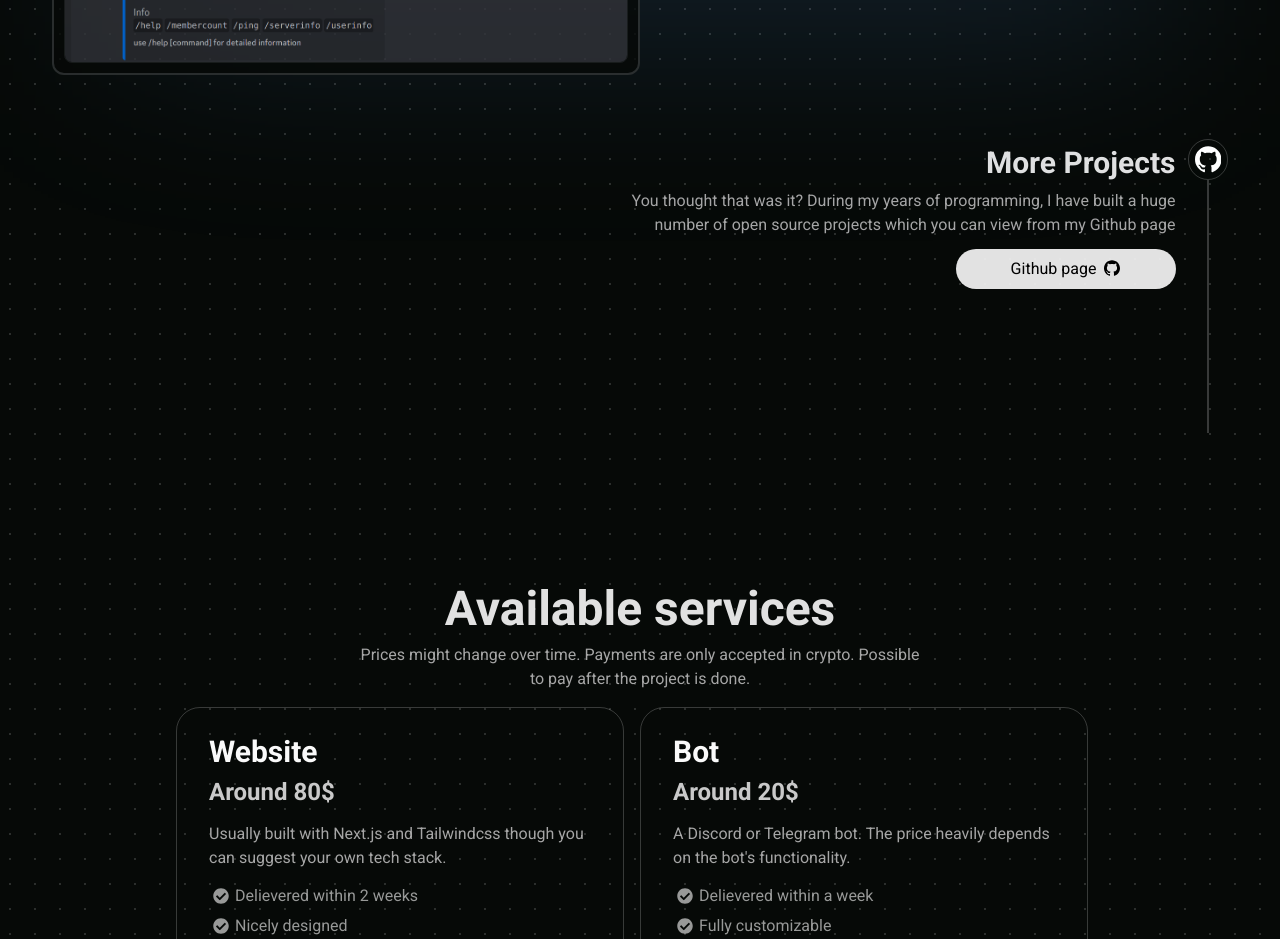
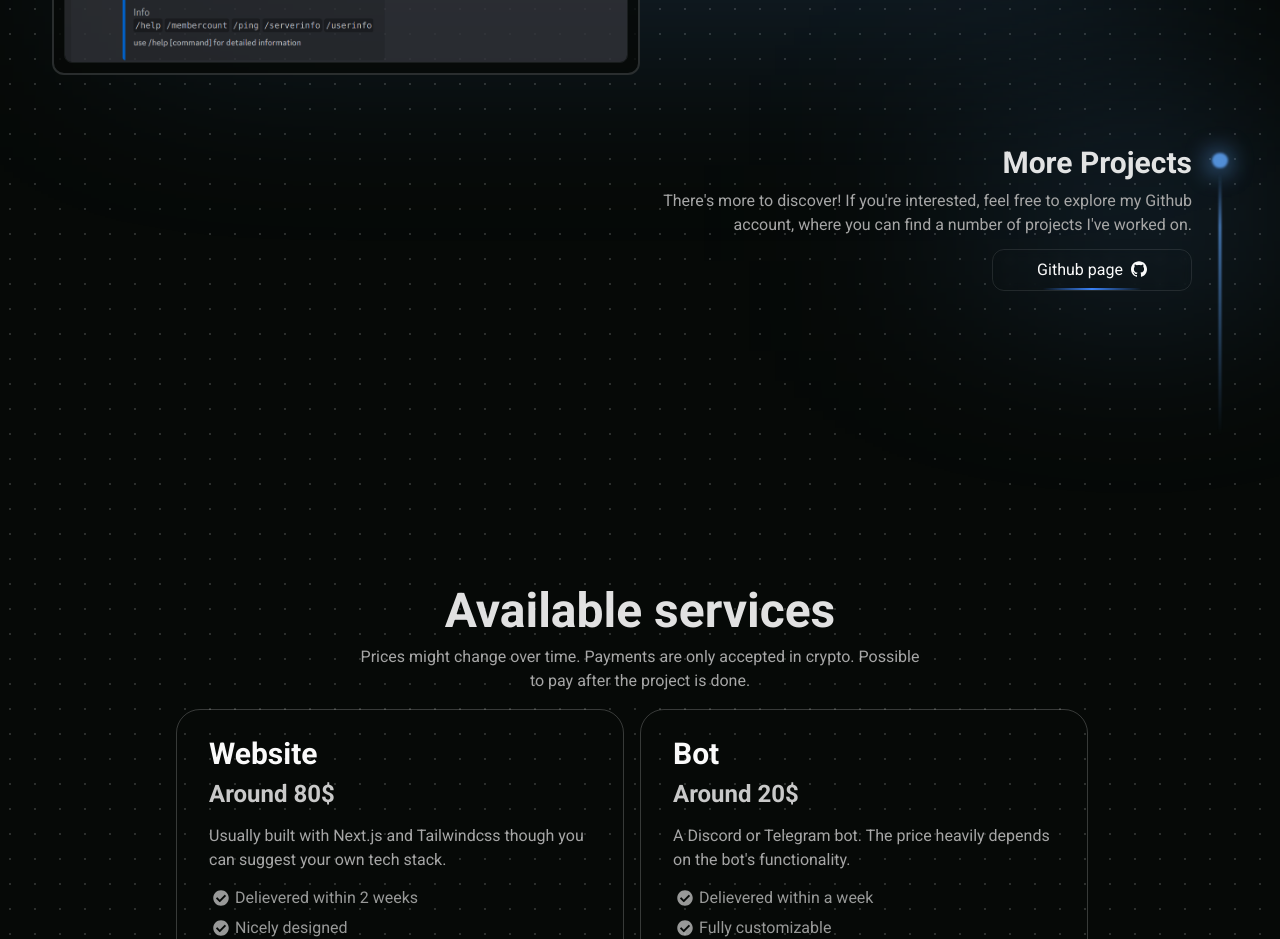
Before and after one commit to Humboorgir/portfolio-v3, a Next.js app: page / in a window 1280 px wide. Shown: the part 3500-4439 px from the top of the page. Built offline with nearby package versions, Linux system fonts and the light colour scheme.

Commit message:
feat(ProjectsSection): rebrand 'more projects' thingy

```diff
--- a/src/components/home/projects-section/projects-section.tsx
+++ b/src/components/home/projects-section/projects-section.tsx
@@ -49,33 +49,46 @@ const ProjectsSection = () => {
           return <Project key={project.repo} project={project} isEven={isEven} />;
         })}
 
-        <Row className="items-stretch w-full justify-end px-5 h-fit min-h-[1.5px]" items="start">
-          <Column className="items-end mb-36">
+        <Row className="relative items-stretch w-full justify-end px-5 h-fit min-h-[1.5px]">
+          <div
+            className="absolute top-0 right-0 w-1/3 h-1/2 bg-gradient-to-l
+            from-blue-400/30 to-transparent blur-[100px]"
+            aria-hidden="true"
+          />
+          <Column className="z-10 items-end mb-36">
             <Text className="text-foreground/90" variant="h3">
               More Projects
             </Text>
             <Text className="mb-3 text-right max-w-xl" variant="p">
-              You thought that was it? During my years of programming, I have built a huge number of open
-              source projects which you can view from my Github page
+              There's more to discover! If you're interested, feel free to explore my Github account,
+              where you can find a number of projects I've worked on.
             </Text>
             <Row>
               <Button
-                className="bg-foreground/90 hover:bg-foreground/70 text-black grow w-[220px] rounded-full"
+                className="relative w-[200px] rounded-xl border border-foreground/10 backdrop-blur-sm"
+                href="https://github.com/humboorgir"
                 variant="ghost"
-                href="https://github.com/humboorgir"
                 openInNewTab>
+                <div
+                  className="absolute bottom-0 left-[50%] translate-x-[-50%] w-[50%] h-[2px] bg-gradient-to-r
+            from-transparent via-blue-500 to-transparent"
+                  aria-hidden="true"
+                />
                 Github page <Github className="mb-[3px] ml-2" />
               </Button>
             </Row>
           </Column>
 
-          <Column className="left-0 top-0 ml-3">
+          <Column className="relative mt-3.5 ml-5">
             {/* icon */}
-            <div className="border border-ring rounded-full w-fit p-1.5">
-              <Github className="text-[26.5px] text-white" />
-            </div>
+            <div className="bg-blue-400/80 blur-[1px] w-4 h-4 rounded-full mb-1.5" />
+            <div className="absolute right-0 top-0 bg-blue-400 blur-md w-[18px] h-[18px] rounded-full mb-1.5" />
             {/* line  */}
-            <div className="w-[1.5px] h-full bg-ring" />
+            <div
+              className="w-[2px] h-full bg-gradient-to-b
+            from-transparent via-20% via-blue-400 to-100% to-transparent blur-[1px]"
+              aria-hidden="true"
+            />
           </Column>
         </Row>
       </Container>
```
